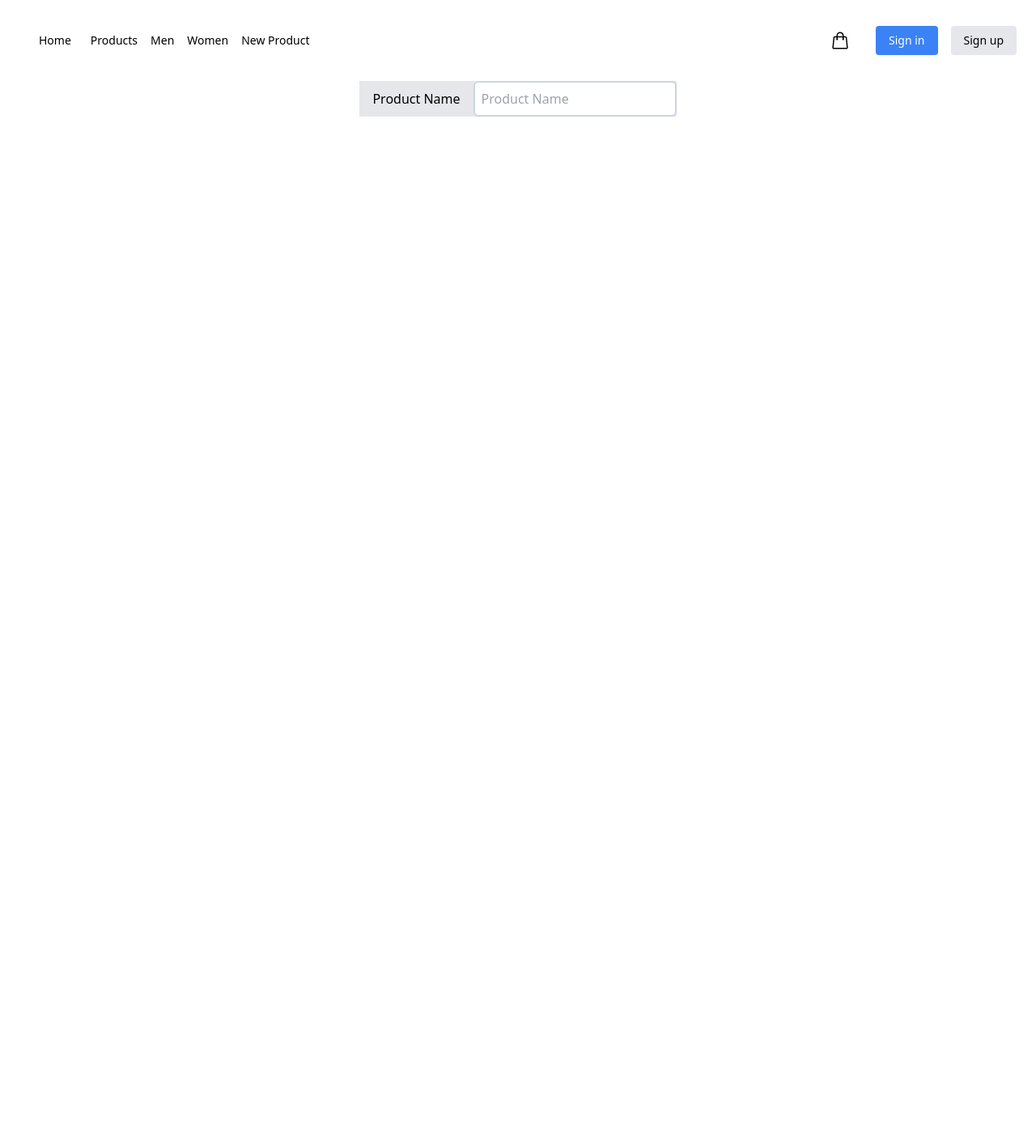
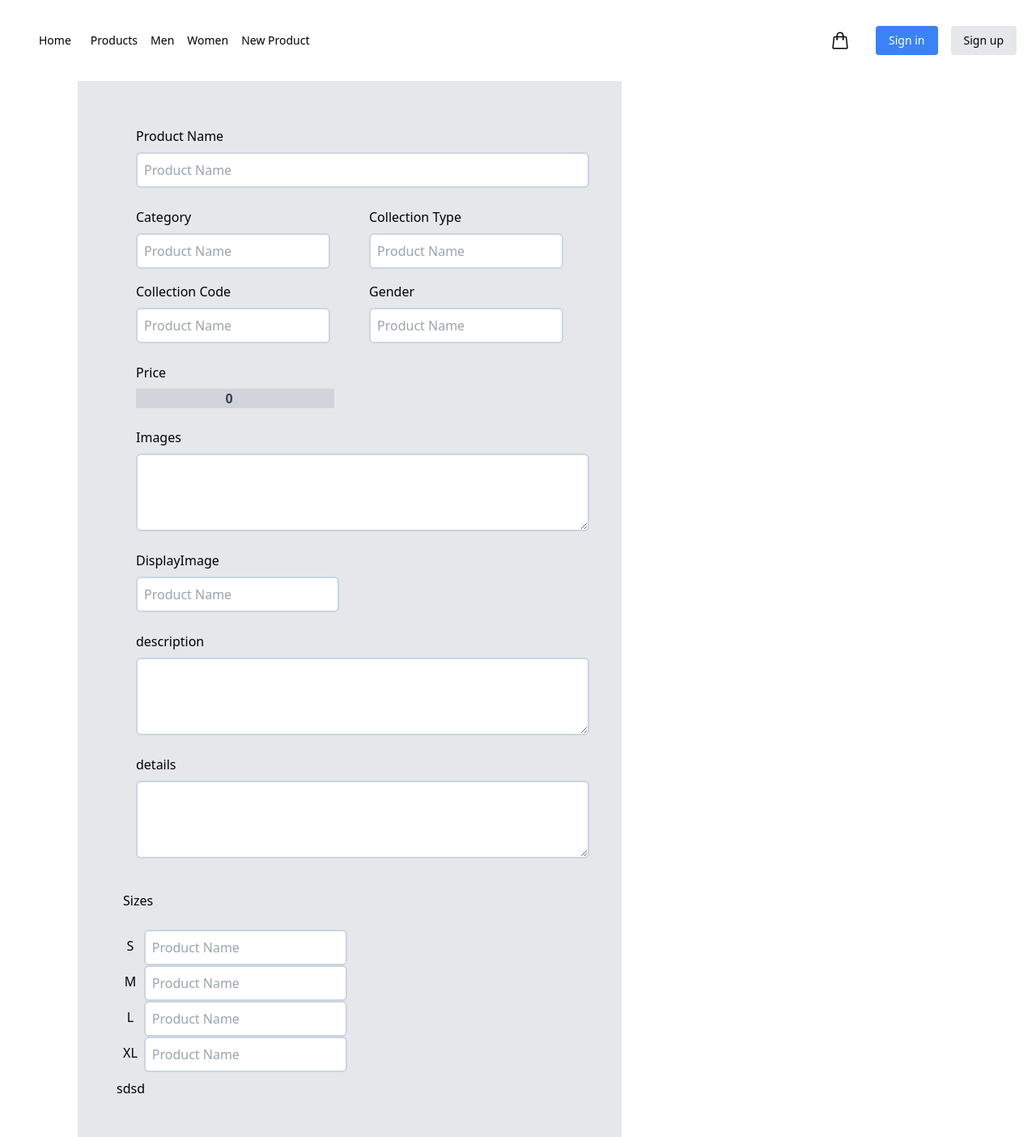
Before and after one commit to seculiraul/dust-client, a React (Create React App) app: page /creation in a window 1280 px wide. Shown: the whole page at 81% size. Before the commit the page ends 800 px from the top, so only its background shows below. Built offline with nearby package versions, Linux system fonts and the light colour scheme; the HTML template or start-up script is replaced by a standard one.

Commit message:
Added Customised TextArea Component

```diff
--- /dev/null
+++ b/src/components/shared/TextArea.js
@@ -0,0 +1,9 @@
+const TextArea = ({ extraClasses, onChange }) => {
+  return (
+    <textarea
+      onChange={(e) => onChange(e.target.value)}
+      className={`p-2 border-2 border-slate-300 rounded-md focus:bg-gray-100 hover:border-gray-400 focus:border-gray-400 focus:outline-0 duration-200 ${extraClasses}`}
+    />
+  )
+}
+export default TextArea
--- a/src/features/product-creation/ProductCreation.js
+++ b/src/features/product-creation/ProductCreation.js
@@ -1,13 +1,93 @@
+import { useState } from 'react'
+import TextArea from '../../components/shared/TextArea'
 import TextInput from '../../components/shared/TextInput'
 
 const ProductCreation = () => {
+  const [detail, setDetails] = useState([])
+
+  const log = (value) => {
+    const arrVal = value.split('\n')
+    console.log(arrVal)
+    setDetails(arrVal)
+  }
+
+  const sumbitProduct = (e) => {
+    e.preventDefault()
+    console.log(detail)
+  }
   return (
-    <div className={`max-w-2xl mx-auto bg-gray-200`}>
-      <form className="flex flex-col gap-2">
-        <div className="">
-          <label className="mx-2 p-2">Product Name</label>
+    <div className={`w-full max-w-2xl bg-gray-200 ml-24 p-12`}>
+      <form
+        onSubmit={(e) => sumbitProduct(e)}
+        className="flex flex-col gap-2 items-start allign-center"
+      >
+        <div className="w-full flex flex-col gap-2 mx-4 p-2">
+          <label className="">Product Name</label>
+          <TextInput extraClasses={'w-full'} placeholder="Product Name" />
+        </div>
+        <div className="grid grid-cols-2">
+          <div className="flex flex-col gap-2 mx-4 p-2">
+            <label className="">Category</label>
+            <TextInput placeholder="Product Name" />
+          </div>
+          <div className="flex flex-col gap-2 mx-4 p-2">
+            <label className="">Collection Type</label>
+            <TextInput placeholder="Product Name" />
+          </div>
+          <div className="flex flex-col gap-2 mx-4 p-2">
+            <label className="">Collection Code</label>
+            <TextInput placeholder="Product Name" />
+          </div>
+          <div className="flex flex-col gap-2 mx-4 p-2">
+            <label className="">Gender</label>
+            <TextInput placeholder="Product Name" />
+          </div>
+        </div>
+        <div className="flex flex-col gap-2 mx-4 p-2">
+          <label className="">Price</label>
+          <input
+            type="number"
+            className="outline-none focus:outline-none text-center w-full bg-gray-300 font-semibold text-md hover:text-black focus:text-black  md:text-basecursor-default flex items-center text-gray-700  outline-none"
+            name="custom-input-number"
+            value="0"
+          ></input>
+        </div>
+        <div className="w-full h-36 flex flex-col gap-2 mx-4 p-2">
+          <label className="">Images</label>
+          <TextArea extraClasses={'w-full h-full'} />
+        </div>
+        <div className="flex flex-col gap-2 mx-4 p-2">
+          <label className="">DisplayImage</label>
           <TextInput placeholder="Product Name" />
         </div>
+        <div className="w-full h-36 flex flex-col gap-2 mx-4 p-2">
+          <label className="">description</label>
+          <TextArea extraClasses={'w-full h-full'} />
+        </div>
+        <div className="w-full h-36 flex flex-col gap-2 mx-4 p-2">
+          <label className="">details</label>
+          <TextArea onChange={log} extraClasses={'w-full h-full'} />
+        </div>
+        <div className="flex flex-col">
+          <label className="p-2 my-4">Sizes</label>
+          <div className="flex flex-row">
+            <label className="p-2 mx-auto">S</label>
+            <TextInput placeholder="Product Name" />
+          </div>
+          <div className="flex flex-row">
+            <label className="p-2 mx-auto">M</label>
+            <TextInput placeholder="Product Name" />
+          </div>
+          <div className="flex flex-row">
+            <label className="p-2 mx-auto">L</label>
+            <TextInput placeholder="Product Name" />
+          </div>
+          <div className="flex flex-row">
+            <label className="p-2 mx-auto">XL</label>
+            <TextInput placeholder="Product Name" />
+          </div>
+        </div>
+        <button type="submit">sdsd</button>
       </form>
     </div>
   )
```
